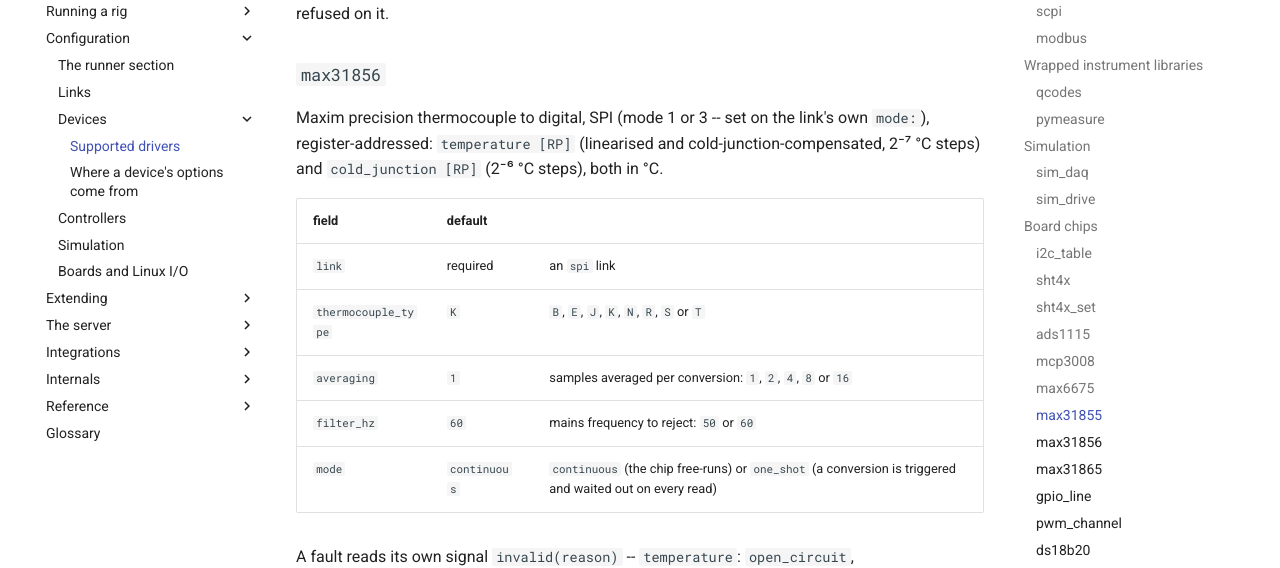
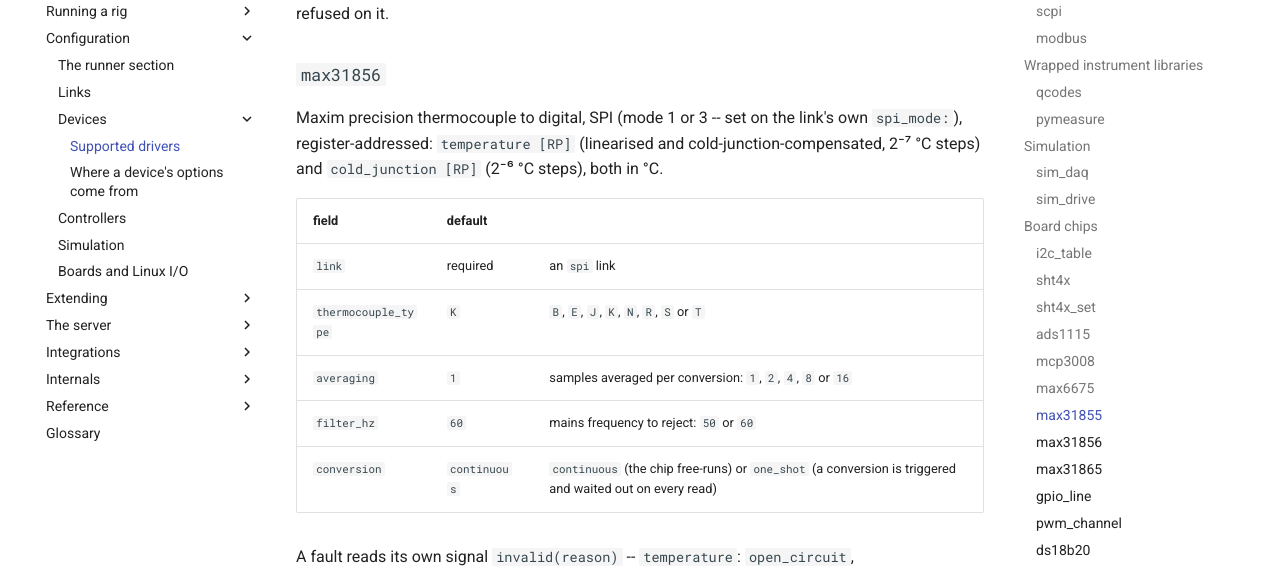
Before and after one commit to bengineer42/flyball, an MkDocs documentation site: the page built from book/src/2-config/devices/drivers.md, in a window 1280 px wide and 900 px high, scrolled down 13650 px. Shown: the part 151-719 px from the top of the window. Built offline with MkDocs 1.6.1 and Material for MkDocs 9.7.7, drawn with Linux system fonts in a browser that asks for light colours; comment, search, counter and statistics services are not loaded; the version menu is left out.

Commit message:
max31856: the conversion setting is `conversion: continuous|one_shot`, since `mode` is a controller's word (R1); SPI mode 1/3 is set on the link's `spi_mode`
Signed-off-by: Bengineer <158306087+bengineer42@users.noreply.github.com>

```diff
--- a/book/src/2-config/devices/drivers.md
+++ b/book/src/2-config/devices/drivers.md
@@ -428,7 +428,7 @@ device; `stop:` values are refused on it.
 ### `max31856`
 
 Maxim precision thermocouple to digital, SPI (mode 1 or 3 -- set on the
-link's own `mode:`), register-addressed: `temperature [RP]` (linearised
+link's own `spi_mode:`), register-addressed: `temperature [RP]` (linearised
 and cold-junction-compensated, 2⁻⁷ °C steps) and `cold_junction [RP]`
 (2⁻⁶ °C steps), both in °C.
 
@@ -438,7 +438,7 @@ and cold-junction-compensated, 2⁻⁷ °C steps) and `cold_junction [RP]`
 | `thermocouple_type` | `K` | `B`, `E`, `J`, `K`, `N`, `R`, `S` or `T` |
 | `averaging` | `1` | samples averaged per conversion: `1`, `2`, `4`, `8` or `16` |
 | `filter_hz` | `60` | mains frequency to reject: `50` or `60` |
-| `mode` | `continuous` | `continuous` (the chip free-runs) or `one_shot` (a conversion is triggered and waited out on every read) |
+| `conversion` | `continuous` | `continuous` (the chip free-runs) or `one_shot` (a conversion is triggered and waited out on every read) |
 
 A fault reads its own signal `invalid(reason)` -- `temperature`:
 `open_circuit`, `over_under_voltage`, `low`, `high`, `range`;
```
Also changed, not shown: 2 other files.
